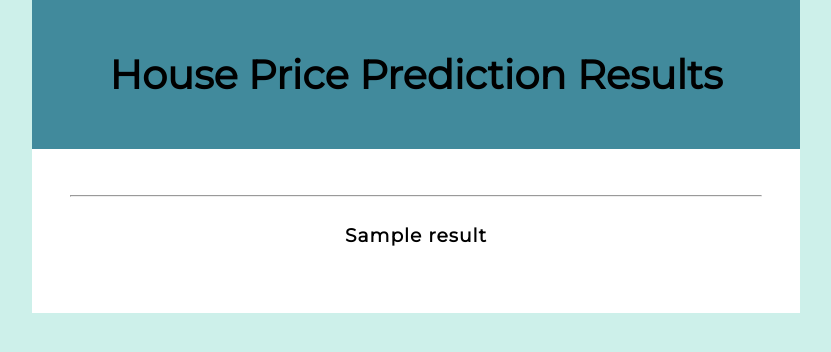
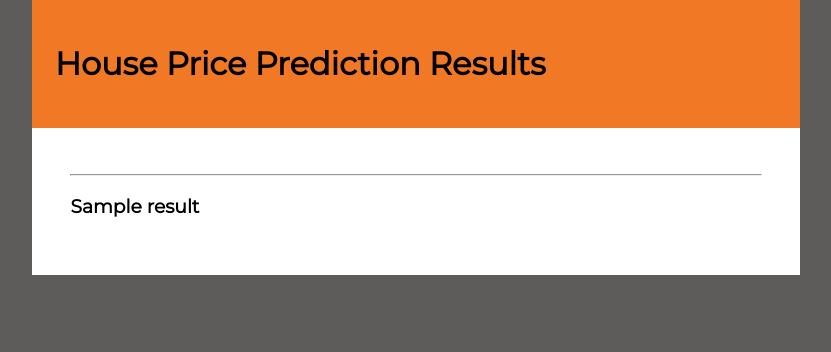
Before and after one commit to abideenn/HousingPricePrediction, a Flask app: template templates/results.html in a window 1280 px wide. Shown: the top 352 px of the page, without its empty margins (224-1055 px from the left). Run offline with Flask 2, Linux system fonts and the light colour scheme; the template is opened without the code that fills it: most values are stand-ins (such as "Sample title", 1, 10 or a date in 2020); parts of the project's set-up code (start-up, migrations or seed data) failed here and were passed over.

Commit message:
Update results.html

```diff
--- a/templates/results.html
+++ b/templates/results.html
@@ -8,38 +8,19 @@
     <meta charset="UTF-8">
     <title>display results</title>
     <style>
-h1 {
 
-	font-size: 40px;
-	text-align: center;
-}
-
-h3 {
-
-	line-height: 40px;
-	letter-spacing: 1px;
-	text-align: center;
-}
-
-.tab
-{
-	background-color: aliceblue;
-    text-align: center;
-    border: 3px solid black;
-
-}
 
 
 body{
 	font-family: 'Montserrat', sans-serif;
-	background-color: #CDF0EA;
+	background-color: #5e5c5b;
 	margin: 20%;
 	margin-top: 0;
 	margin-bottom: 0;
 }
 
 .titleres{
-	background-color:#418a9c;
+	background-color:#F17925;
 	padding: 3%;
 
 }
@@ -58,8 +39,6 @@ body{
 	<h1> House Price Prediction Results </h1>
 </div>
 <div class="resdiv">
-
-
 <div class="prediction">
 	<hr>
 	<h3>
```
